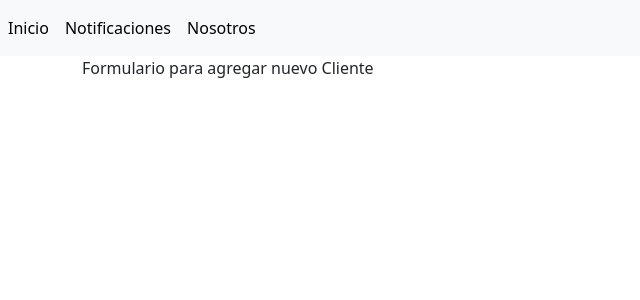
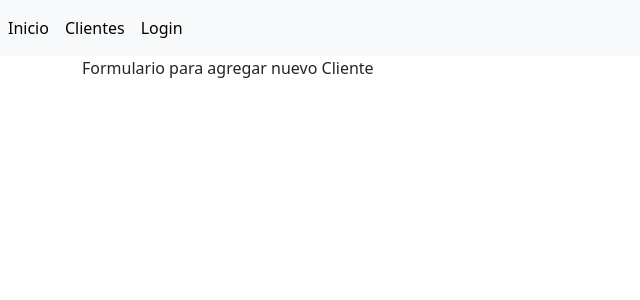
Before and after one commit to Valen14vp/gestor-de-prestamos, a Django app: template prestamos/templates/clientes/crear.html in a window 1280 px wide. Shown: the top 300 px of the page, without its empty margins (0-640 px from the left). Run offline with Django 4.2, Linux system fonts and the light colour scheme; the template is opened without the code that fills it, so the values that code supplies are empty.

Commit message:
mas html con sus enlaces

```diff
--- a/prestamos/templates/base.html
+++ b/prestamos/templates/base.html
@@ -22,9 +22,9 @@
     <body>
             <nav class="navbar navbar-expand navbar-light bg-light">
                 <div class="nav navbar-nav">
-                    <a class="nav-item nav-link active" href="#" aria-current="page">Inicio</a>
-                    <a class="nav-item nav-link active" href="#" aria-current="page">Notificaciones</a>
-                    <a class="nav-item nav-link active" href="#" aria-current="page">Nosotros</a>
+                    <a class="nav-item nav-link active" href="http://127.0.0.1:8000/inicio/" aria-current="page">Inicio</a>
+                    <a class="nav-item nav-link active" href="http://127.0.0.1:8000/clientes/" aria-current="page">Clientes</a>
+                    <a class="nav-item nav-link active" href="http://127.0.0.1:8000/login/" aria-current="page">Login</a>
 
                 </div>
             </nav>
--- a/prestamos/urls.py
+++ b/prestamos/urls.py
@@ -2,7 +2,8 @@ from django.urls import path
 from . import views
 
 urlpatterns = [
-    path('hello/', views.hello),
+    path('inicio/', views.inicio, name='inicio'),
     path('about/', views.about),
-    path('login/', views.login),
+    path('login/', views.login, name='login'),
+    path('clientes/', views.clientes, name='clientes'),
 ]
--- a/prestamos/views.py
+++ b/prestamos/views.py
@@ -1,11 +1,13 @@
 from django.shortcuts import render
 from django.http import HttpResponse
 # Create your views here.
-def hello(request):
-    return HttpResponse("Hello World")
+def inicio(request):
+    return render(request, 'paginas/inicio.html')
 
 def about(request):
     return HttpResponse("About")
 
 def login(request):
     return render(request, 'paginas/login.html')
+def clientes(request):
+    return render(request, 'clientes/index.html')
```
Also changed, not shown: prestamos/templates/paginas/inicio.html (added, +18 -0 lines).
